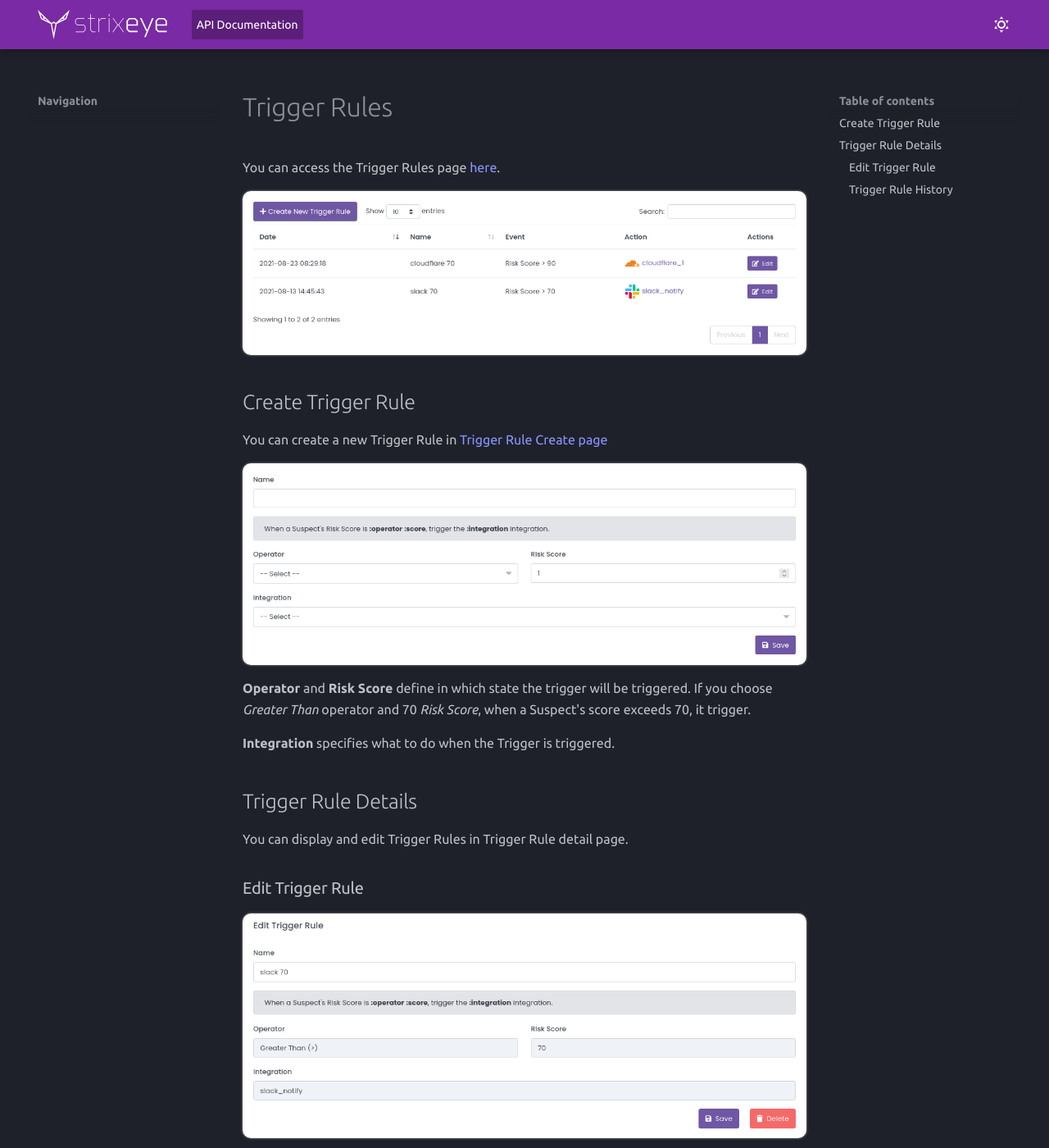
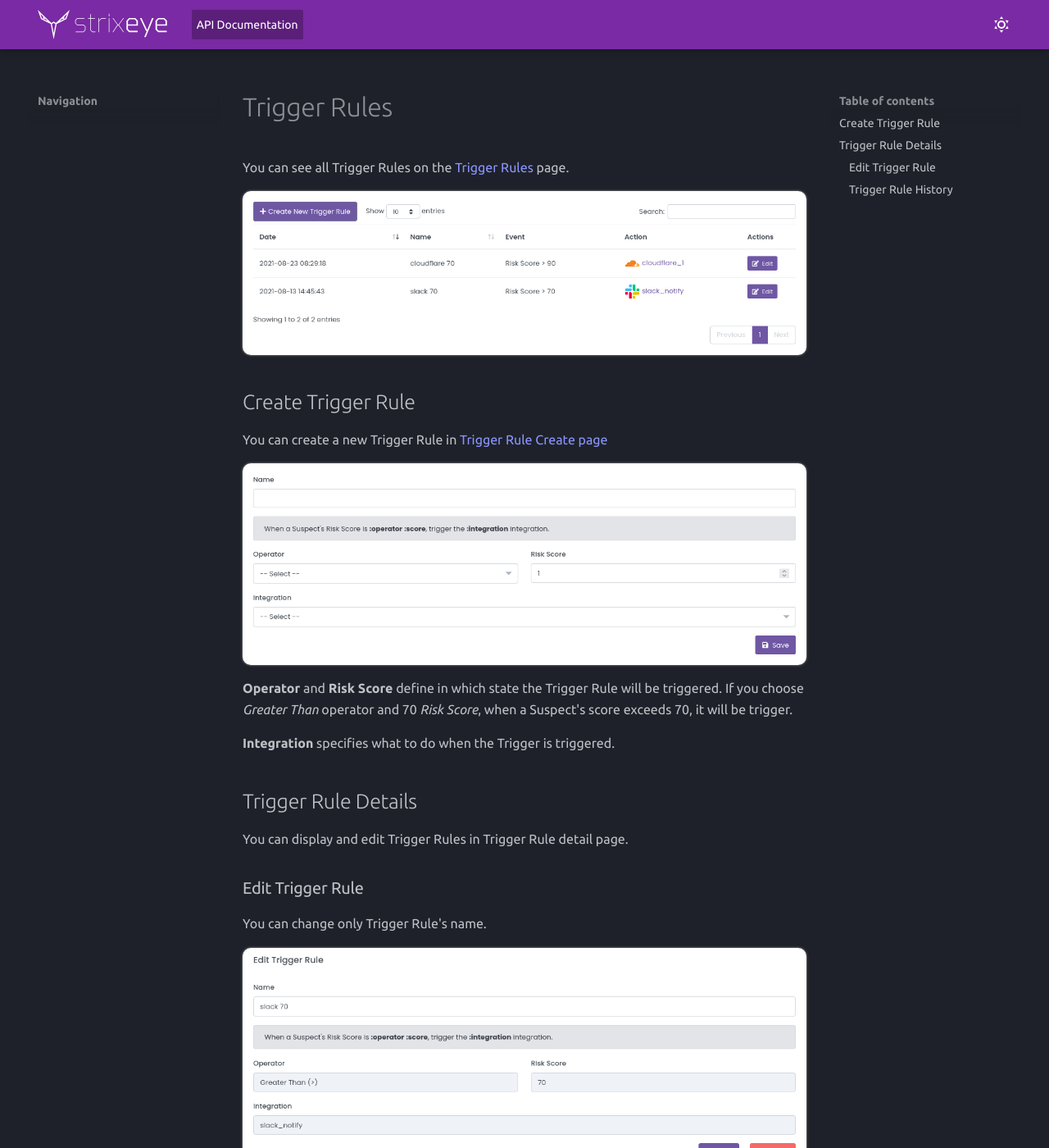
Before and after one commit to strixeyecom/strixeyecom.github.io, an MkDocs documentation site: the page built from docs/in-depth_dashboard/trigger_rules.md, in a window 1280 px wide and 1400 px high. Shown: the whole window at 82% size. Built offline with MkDocs 1.6.1 and Material for MkDocs 9.7.7, drawn with Linux system fonts in a browser that asks for light colours.

Commit message:
update triggers doc

```diff
--- a/docs/in-depth_dashboard/trigger_rules.md
+++ b/docs/in-depth_dashboard/trigger_rules.md
@@ -1,6 +1,6 @@
 # Trigger Rules
 
-You can access the Trigger Rules page [here](https://dashboard.strixeye.com/triggers){:target="_blank"}.
+You can see all Trigger Rules on the [Trigger Rules](https://dashboard.strixeye.com/triggers){:target="_blank"} page.
 
 ![agent name and agent domains](../assets/images/triggers.png)
 
@@ -8,10 +8,9 @@ You can access the Trigger Rules page [here](https://dashboard.strixeye.com/trig
 
 You can create a new Trigger Rule in [Trigger Rule Create page](https://dashboard.strixeye.com/triggers/create/){:target="_blank"}
 
-
 ![agent name and agent domains](../assets/images/trigger_create.png)
 
-**Operator** and **Risk Score** define in which state the trigger will be triggered. If you choose *Greater Than* operator and 70 *Risk Score*, when a Suspect's score exceeds 70, it trigger.
+**Operator** and **Risk Score** define in which state the Trigger Rule will be triggered. If you choose *Greater Than* operator and 70 *Risk Score*, when a Suspect's score exceeds 70, it will be trigger.
 
 **Integration** specifies what to do when the Trigger is triggered.
 
@@ -21,12 +20,12 @@ You can display and edit Trigger Rules in Trigger Rule detail page.
 
 ### Edit Trigger Rule
 
+You can change only Trigger Rule's name.
+
 ![agent name and agent domains](../assets/images/trigger_edit.png)
-
-You can change only Trigger Rule's name.
 
 ### Trigger Rule History
 
+You can see all Trigger Rule history in Trigger Rule Detail page.
+
 ![agent name and agent domains](../assets/images/trigger_history.png)
-
-You can see all Trigger Rule history in Trigger Rule Detail page.
```
